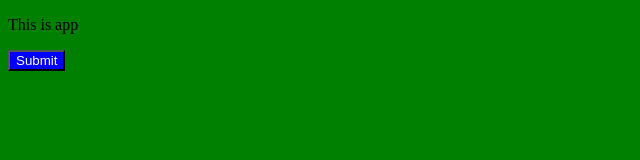
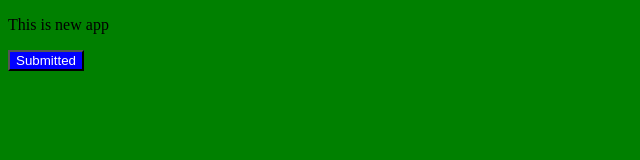
Before and after one commit to nguyentrinhtrungdu/git-tutorial, a plain HTML site: page index.html in a window 1280 px wide. Shown: the full height of the page, 0-640 px from the left. Drawn offline with Linux system fonts and the light colour scheme.

Commit message:
Update index.html

```diff
--- a/index.html
+++ b/index.html
@@ -9,8 +9,8 @@
 
 </head>
 <body>
-    <p>This is app</p>
-    <button>Submit</button>
+    <p>This is new app</p>
+    <button>Submitted</button>
 </body>
 </html>
 <!--
```
